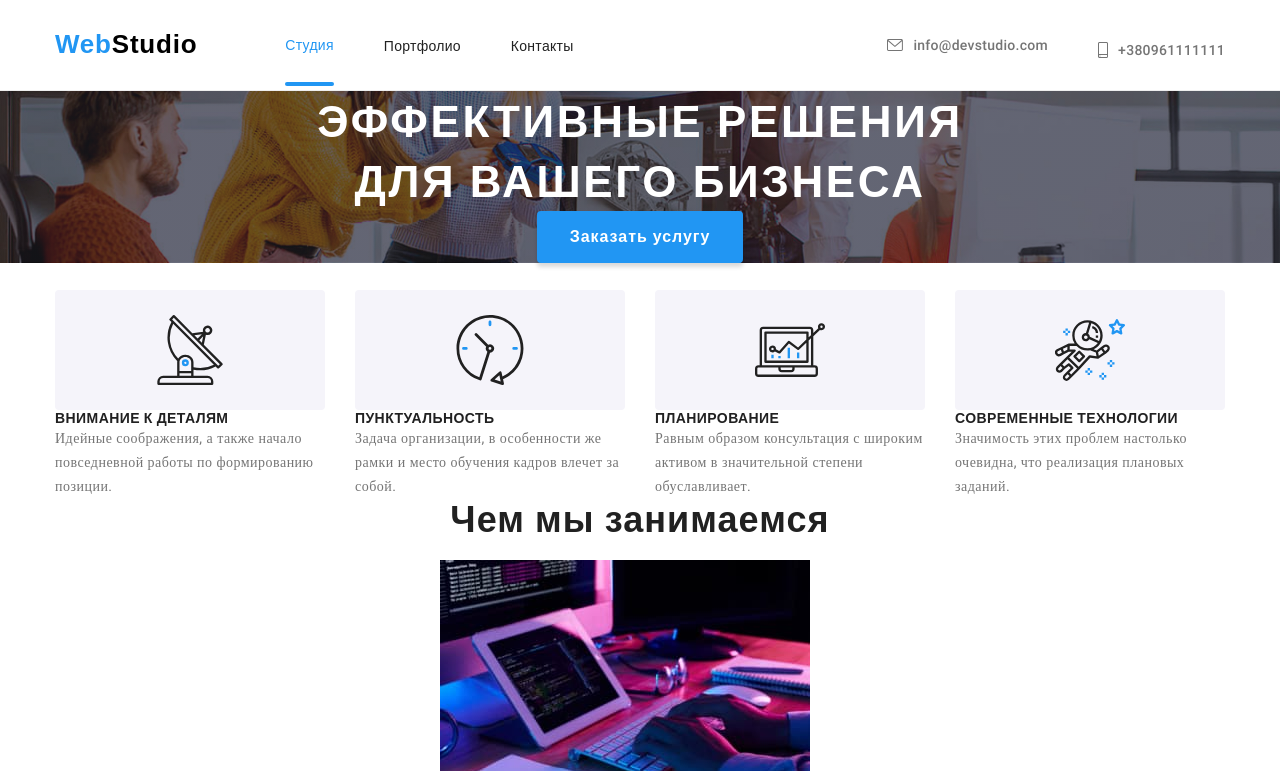
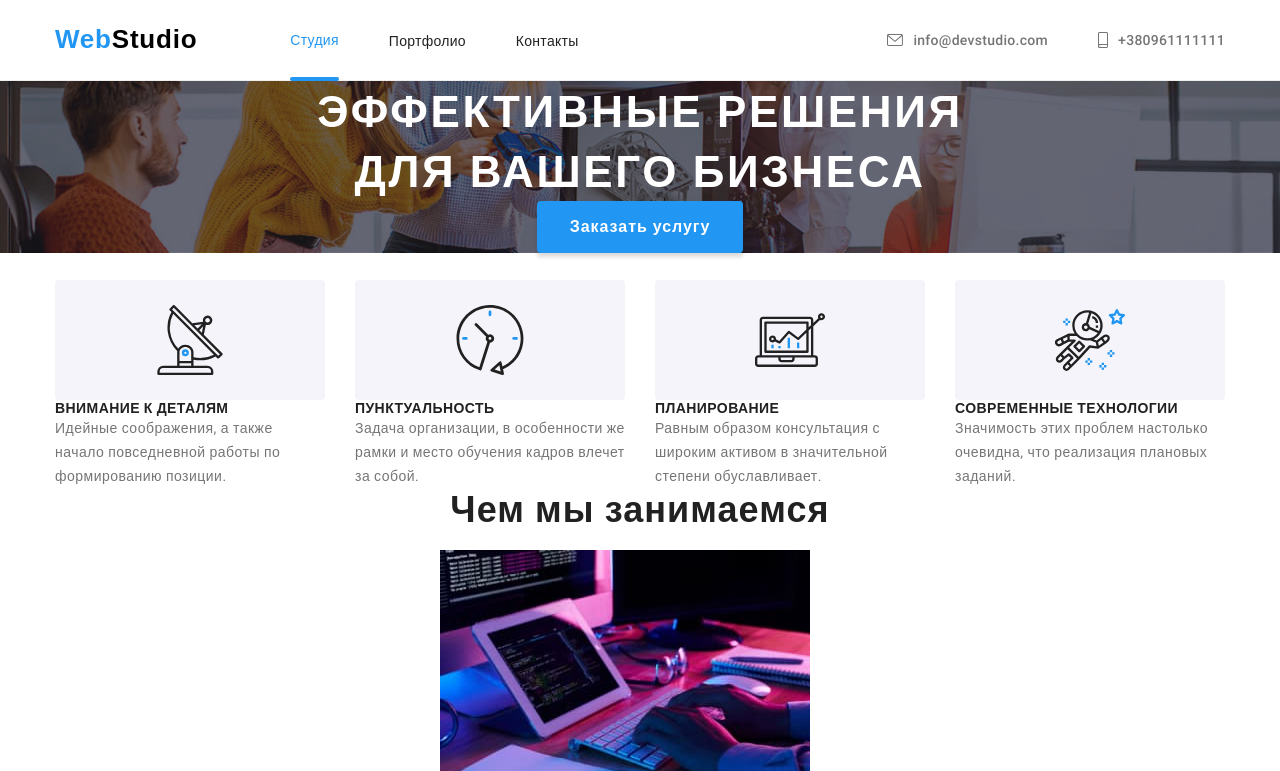
Before and after one commit to StasSytnykov/goit-markup-hw-08, a plain HTML site: page index.html in a window 1280 px wide. Shown: the top 771 px of the page. Drawn offline with nearby package versions, Linux system fonts and the light colour scheme; files whose address does not match are found by name.

Commit message:
fixed adaptive header

```diff
--- a/sass/components/_logo.scss
+++ b/sass/components/_logo.scss
@@ -1,17 +1,15 @@
 .logo {
-  display: flex;
-
   font-family: 'Raleway', sans-serif;
   @include font(26px, 1.3, 700);
   text-decoration: none;
   color: var(--logo-color);
 
+  @media screen and (min-width: 768px) {
+    margin-right: 88px;
+  }
+
   @media screen and (min-width: 1200px) {
     margin-right: 93px;
-  }
-
-  @media screen and (min-width: 768px) {
-    margin-right: 88px;
   }
 }
 
--- a/sass/layout/_features.scss
+++ b/sass/layout/_features.scss
@@ -36,7 +36,6 @@
 }
 
 .features__text {
-  font-family: 'Roboto';
   font-size: 14px;
   line-height: 1.71;
 }
```
Also changed, not shown: sass/layout/_header.scss (+1 -35 lines), css/main.css, css/main.min.css, 2 other files.
